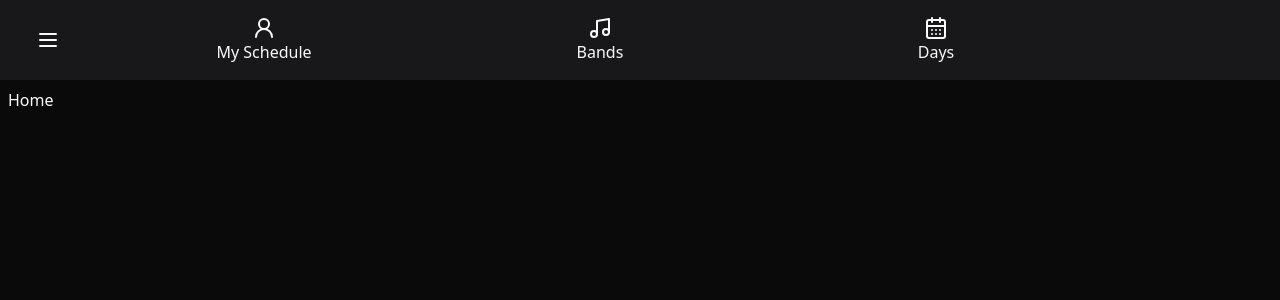
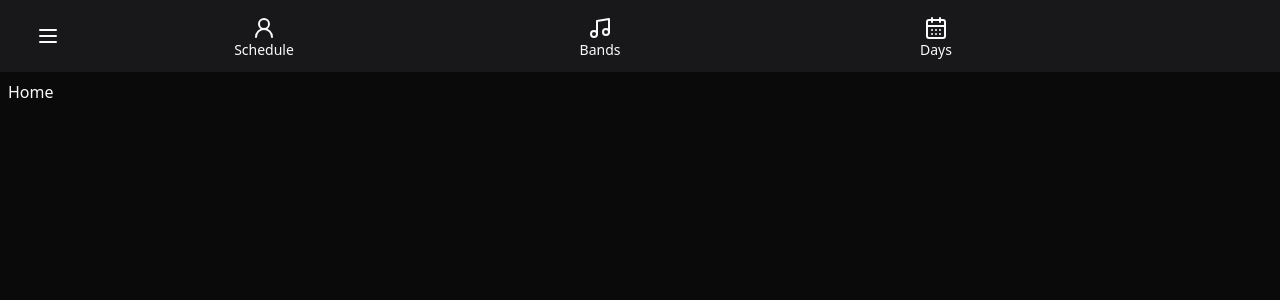
Before and after one commit to antila/my-wgt-schedule, a Next.js app in the folder app/: page / in a window 1280 px wide. Shown: the top 300 px of the page. Built offline with nearby package versions, Linux system fonts and the light colour scheme.

Commit message:
fix: menu design

```diff
--- a/app/src/components/navigation.tsx
+++ b/app/src/components/navigation.tsx
@@ -13,7 +13,7 @@ interface NavLinkProps {
 
 const NavLink = ({ children, href }: NavLinkProps): JSX.Element => {
   return (
-    <Link className='m-2 w-35 h-15 inline-block content-around items-center text-center basis-1/4' href={href}>
+    <Link className='m-2 w-35 h-10 text-sm inline-block content-around items-center text-center basis-1/4' href={href}>
       {children}
     </Link>
   )
@@ -55,7 +55,7 @@ export const Navigation = (): JSX.Element => {
               </SidebarLink>
               <Separator />
               <SidebarLink href={'/me'} onClick={onClick}>
-                My Schedule
+                Schedule
               </SidebarLink>
               <Separator />
               <SidebarLink href={'/bands'} onClick={onClick}>
@@ -88,7 +88,7 @@ export const Navigation = (): JSX.Element => {
 
       <NavLink href={'/me'}>
         <UserRound className='m-auto' />
-        My Schedule
+        Schedule
       </NavLink>
       <NavLink href={'/bands'}>
         <Music className='m-auto' />
```
